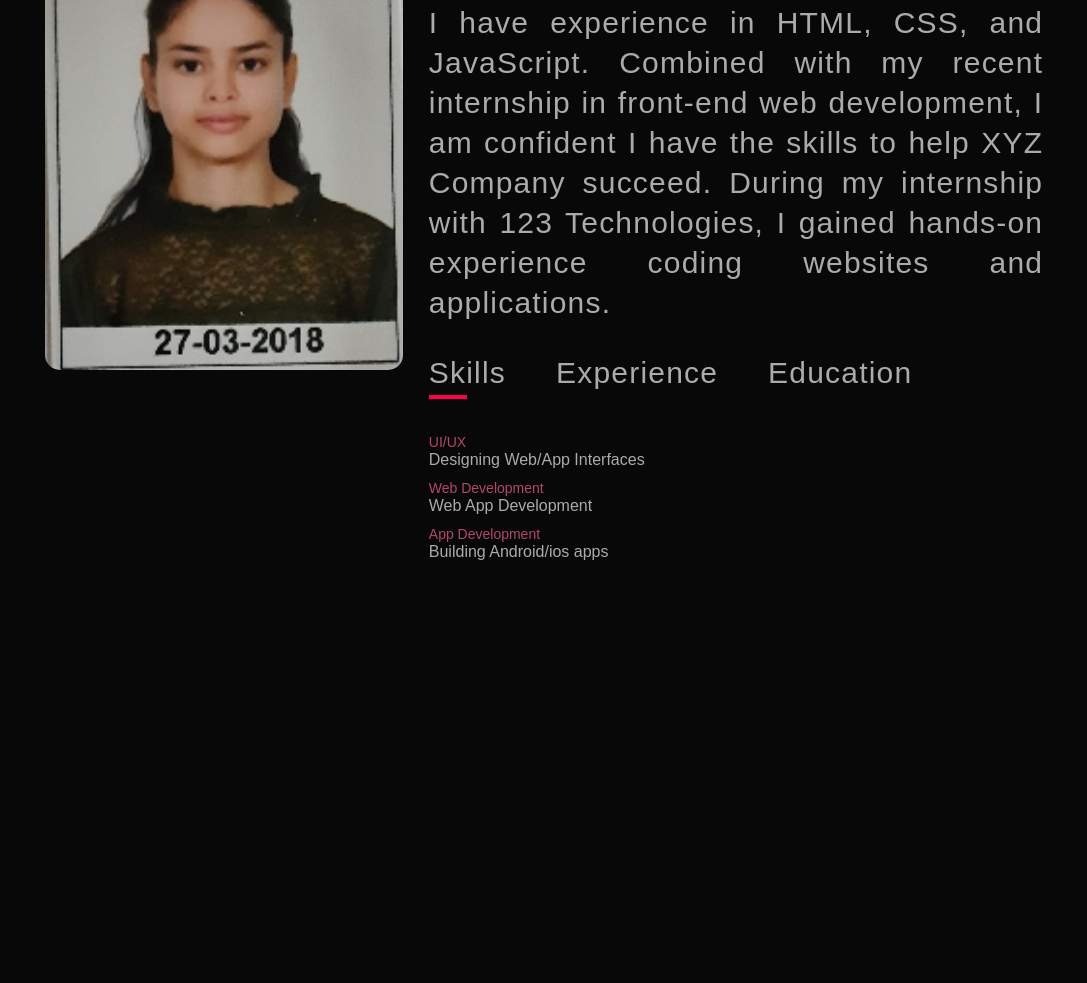
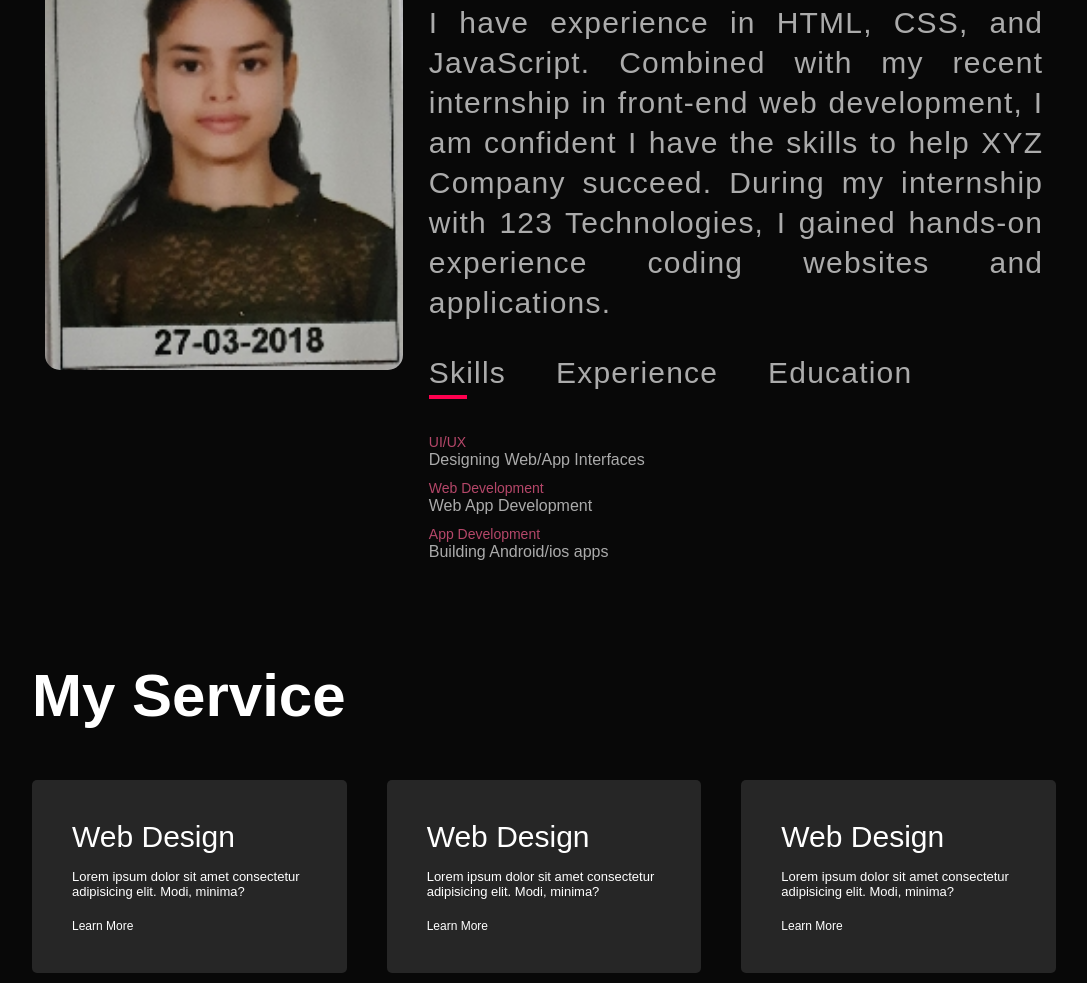
Before and after one commit to priyankadbg/PortFolio, a plain HTML site: page index.html in a window 1280 px wide. Shown: the part 956-1939 px from the top of the page, without its empty margins (96-1183 px from the left). Before the commit the page ends 1607 px from the top, so only its background shows below. Drawn offline with Linux system fonts and the light colour scheme.

Commit message:
service section done

```diff
--- a/index.html
+++ b/index.html
@@ -70,6 +70,29 @@
             </div>
         </div>
     </div>
+    <!-- Service -->
+    <div id="Service">
+        <div class="container">
+            <h1 class="sub-title">My Service</h1>
+            <div class="Service-list">
+                <div>
+                    <h2>Web Design</h2>
+                    <p>Lorem ipsum dolor sit amet consectetur adipisicing elit. Modi, minima?</p>
+                    <a href="#">Learn More</a>
+                </div>
+                <div>
+                    <h2>Web Design</h2>
+                    <p>Lorem ipsum dolor sit amet consectetur adipisicing elit. Modi, minima?</p>
+                    <a href="#">Learn More</a>
+                </div>
+                <div>
+                    <h2>Web Design</h2>
+                    <p>Lorem ipsum dolor sit amet consectetur adipisicing elit. Modi, minima?</p>
+                    <a href="#">Learn More</a>
+                </div>
+            </div>
+        </div>
+    </div>
     <script>
         var tablinks=document.getElementsByClassName("Tab-links");
         var tabcontents=document.getElementsByClassName("Tab-contents");
--- a/style.css
+++ b/style.css
@@ -142,3 +142,38 @@ nav ul li a:hover::after{
 .tab-contents.active-tab{
     display: block;
 }
+#service{
+    padding: 30px 0;
+}
+.Service-list{
+    display: grid;
+    grid-template-columns: repeat(auto-fit,minmax(250px,1fr));
+    grid-gap:40px;
+    /* -ms-grid-row-align: 32px; */
+    margin-top: 50px;
+}
+.Service-list div{
+    background: #262626;
+    padding: 40px;
+    font-size: 13px;
+    font-weight: 300;
+    border-radius: 5px;
+    transition: background 0.5s,transform 0.5s;
+
+}
+.Service-list div h2{
+    font-size: 30px;
+    font-weight: 500;
+    margin-bottom: 15px;
+}
+.Service-list div a {
+    text-decoration: none;
+    color: #fff;
+    font-size: 12px;
+    margin-top: 20px;
+    display: inline-block;
+}
+.Service-list div:hover{
+    background: #ff004f;
+    transform: translateY(-10px);
+}
```
